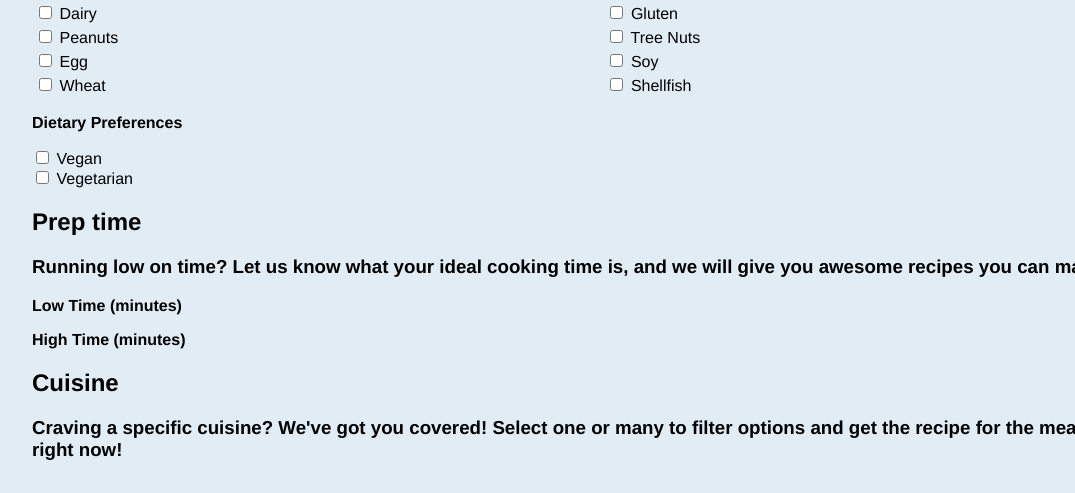
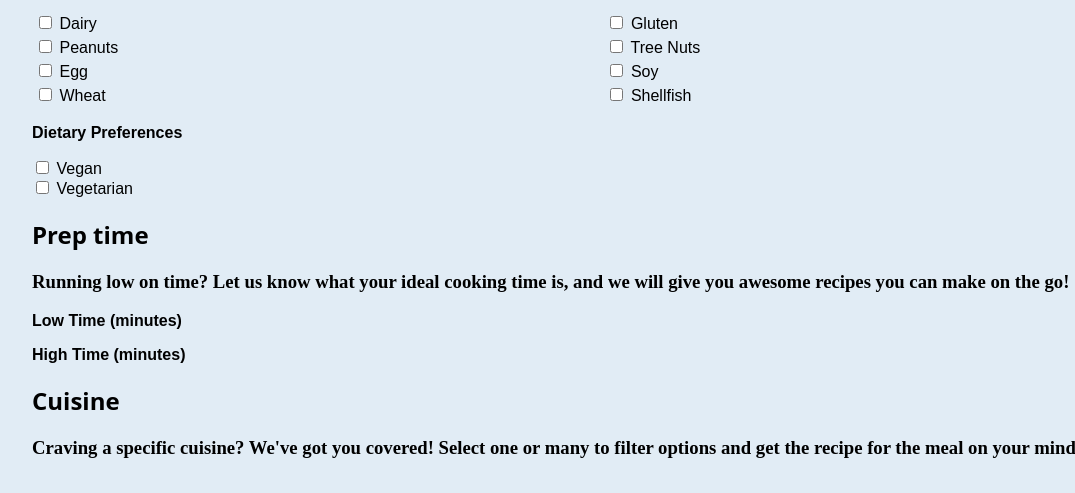
Before and after one commit to de08oei/nutrify-cssi, a website: page preferences.html in a window 1280 px wide. Shown: the part 549-1042 px from the top of the page, without its empty margins (0-1075 px from the left). Drawn offline with Linux system fonts and the light colour scheme.

Commit message:
Update style.css

```diff
--- a/style.css
+++ b/style.css
@@ -2,12 +2,11 @@
 
 body {
   background-color: #e1ecf5;
-  font-family: helvetica, arial, sans-serif, montserrat;
+  font-family: 'Montserrat', sans-serif;
   margin: 2em;
 }
 
 h1 {
-  font-family: 'Montserrat', sans-serif;
   font-style: italic;
   font-size: 50px;
 
@@ -19,6 +18,19 @@ h1 {
   -webkit-background-clip: text;
   -webkit-text-fill-color: transparent;
 
+}
+
+h2 {
+  font-family: 'Open Sans', sans-serif;
+}
+
+h3 {
+  font-family: 'Esteban', serif;
+
+}
+
+p {
+  font-family: 'Montserrat', sans-serif;
 }
 
 ul {
```
